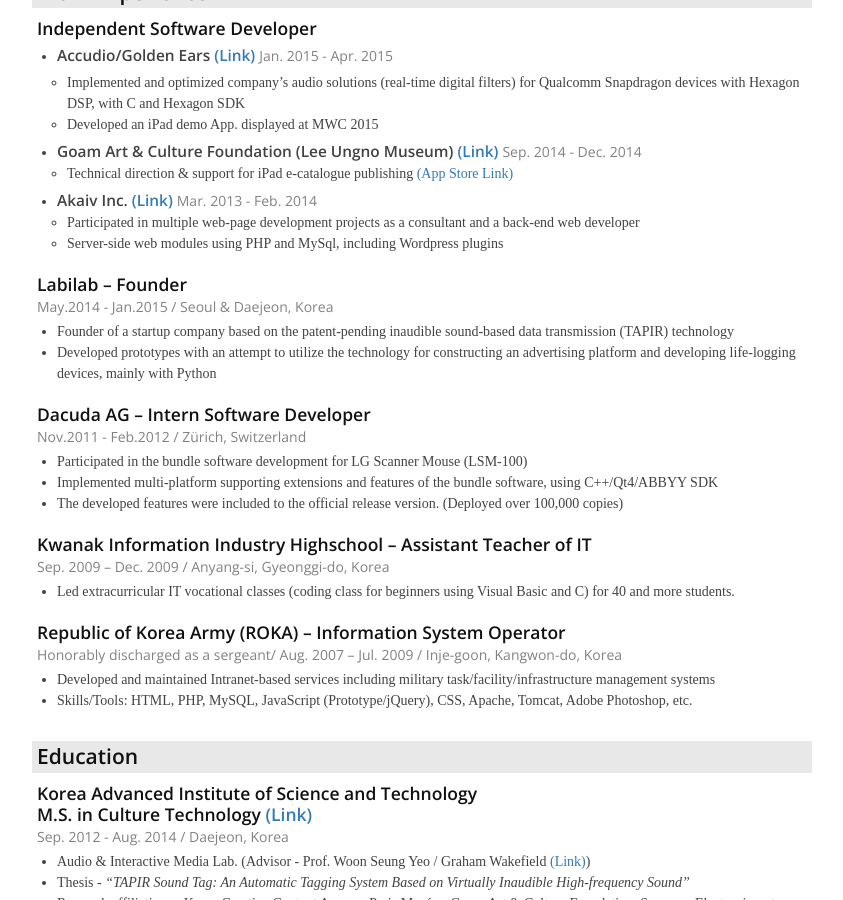
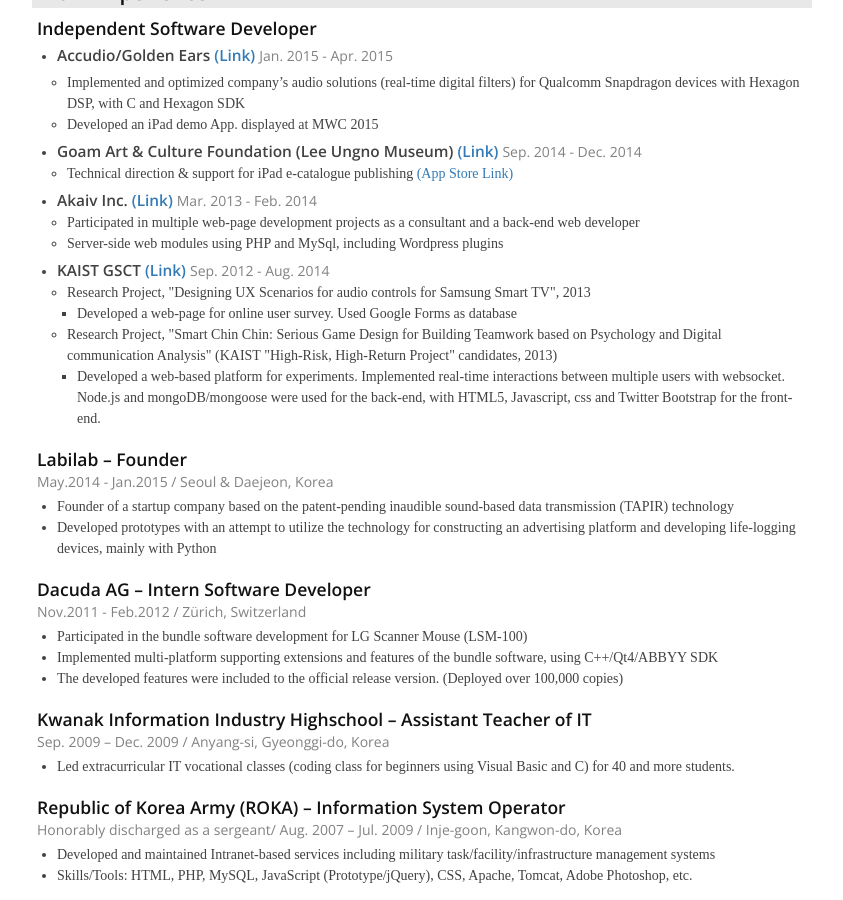
Before and after one commit to haven04/haven04.github.io, a Jekyll site: the page built from resume.html, in a window 1280 px wide and 900 px high, scrolled down 544 px. Shown: the whole window, without its empty margins (218-1061 px from the left). Built offline with Jekyll 4.4.1, drawn with Linux system fonts in a browser that asks for light colours; nearby versions of some CDN libraries; some web fonts are replaced.

Commit message:
Updated resume

```diff
--- a/_posts/2015-06-04-tapir.markdown
+++ b/_posts/2015-06-04-tapir.markdown
@@ -8,7 +8,7 @@
     - /tapir/
 ---
 
-"TAPIR Sound Tag" is a software framework that allows users to communicate data signals through "Theoritically Audible, but Practically Inaudible Range" (TAPIR) of sound. This can be used for developing various applications.
+"TAPIR Sound Tag" is a software framework that allows users to communicate data signals through "Theoretically Audible, but Practically Inaudible Range" (TAPIR) of sound. This can be used for developing various applications.
 
 <!-- more -->
 
@@ -25,7 +25,7 @@
 
 It employed techniques widely used in modern communication systems such as OFDM, which is already applied for LTE and DTV. Therefore, faster transmission speed and high-robustness against noise comparing to other similar approaches are achieved. With the system, the devices can send 25 Bytes of data under 860Hz of bandwidth in a second. It means that 8 bytes of (shorten) URL can be transmitted to other devices before 0.3 second.
 
-The "TAPIR Sound Tag" is developed as a software API (based on C++) supporting multi-platforms (iOS/Android) including SIMD(ARM NEON) instructions for its performance, thus application developers can easily adopt this idea to their mobile applications.
+Since the "TAPIR Sound Tag" is developed as a software API (based on C++) supporting multi-platforms (iOS/Android), application developers can easily adopt this idea to their mobile applications.
 
 ### TAPIR Guide - Location-aware Mobile Guide System
 
--- a/resume.html
+++ b/resume.html
@@ -43,6 +43,15 @@
                <li><h5 class="resume-indie-title">Akaiv Inc. <a href="http://www.akaiv.com" target="_blank" >(Link)</a> <span class="resume-annotation">Mar. 2013 - Feb. 2014</span></h5>
                     <ul><li>Participated in multiple web-page development projects as a consultant and a back-end web developer</li>
                     <li>Server-side web modules using PHP and MySql, including Wordpress plugins</li></ul>
+               </li>
+               <li><h5 class="resume-indie-title">KAIST GSCT <a href="http://www.akaiv.com" target="_blank" >(Link)</a> <span class="resume-annotation">Sep. 2012 - Aug. 2014</span></h5>
+                    <ul><li>Research Project, "Designing UX Scenarios for audio controls for Samsung Smart TV", 2013
+                      <ul><li>Developed a web-page for online user survey. Used Google Forms as database</li></ul>
+                    </li>
+                    <li>Research Project, "Smart Chin Chin: Serious Game Design for Building Teamwork based on Psychology and Digital communication Analysis" (KAIST "High-Risk, High-Return Project" candidates, 2013)
+                    <ul><li>Developed a web-based platform for experiments. Implemented real-time interactions between multiple users with websocket. Node.js and mongoDB/mongoose were used for the back-end, with HTML5, Javascript, css and Twitter Bootstrap for the front-end.</li>
+                    </li></ul>
+                    </li></ul>
                </li>
             </ul>
         </div>
```
